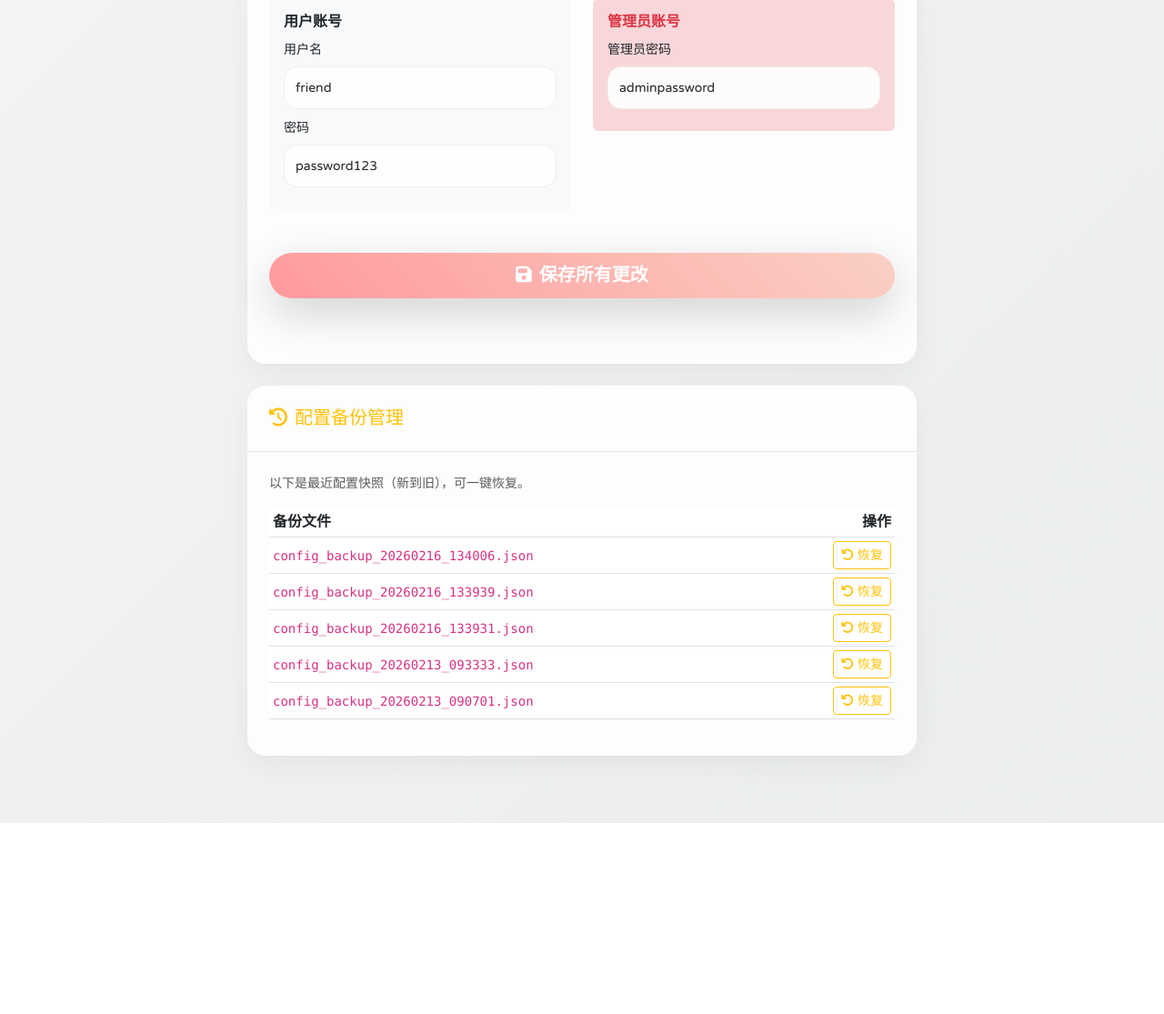
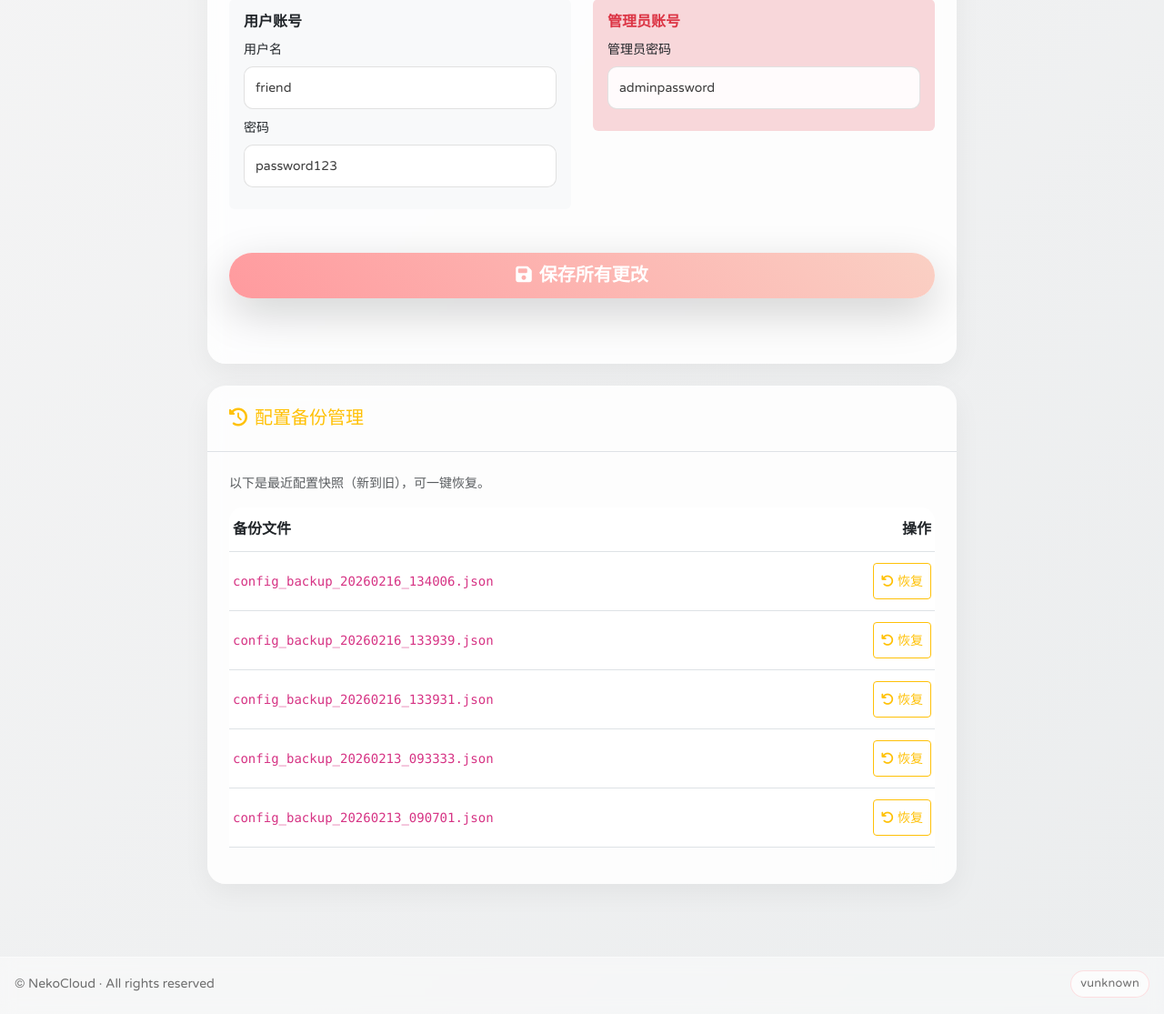
Before and after one commit to llulun/NekoCloud, a Flask app: page /admin in a window 1280 px wide. Shown: the part 2618-3733 px from the top of the page at 91% size. Before the commit the page ends 3523 px from the top, so only its background shows below. Run offline with Flask 3, Linux system fonts and the light colour scheme; the visitor is signed in with stand-in values (Sample User, id 1); some libraries are stand-ins or nearby versions.

Commit message:
feat(ui): show app version in footer and polish global styles

```diff
--- a/app.py
+++ b/app.py
@@ -11,6 +11,7 @@ from flask_limiter.util import get_remote_address
 from flask_wtf.csrf import CSRFProtect
 import shutil
 import re
+import subprocess
 
 app = Flask(__name__)
 
@@ -40,6 +41,36 @@ CONFIG_FILE = 'config.json'
 BACKUP_DIR = 'backups'
 MAX_BACKUP_FILES = 20
 BACKUP_PATTERN = re.compile(r'^config_backup_\d{8}_\d{6}\.json$')
+
+
+def get_app_version():
+    """
+    Resolve app version from deployment/build metadata.
+    Priority: explicit env var -> git describe -> unknown.
+    """
+    env_version = os.environ.get('APP_VERSION') or os.environ.get('NEKOCLOUD_VERSION')
+    if env_version:
+        return env_version.strip()
+
+    try:
+        git_version = subprocess.check_output(
+            ['git', 'describe', '--tags', '--always', '--dirty'],
+            stderr=subprocess.DEVNULL,
+            text=True
+        ).strip()
+        if git_version:
+            return git_version
+    except Exception:
+        app.logger.warning("APP_VERSION not set and git describe is unavailable; using fallback version.")
+
+    return "unknown"
+
+
+@app.context_processor
+def inject_global_template_vars():
+    return {
+        'app_version': get_app_version()
+    }
 
 def create_config_backup():
     """Create timestamped config backups and keep only the latest N files."""
--- a/templates/layout.html
+++ b/templates/layout.html
@@ -14,21 +14,39 @@
     <style>
         :root {
             --primary-color: #ff9a9e;
+            --primary-color-strong: #f07f84;
             --secondary-color: #fecfef;
             --accent-color: #a18cd1;
             --bg-gradient: linear-gradient(135deg, #fdfbfb 0%, #ebedee 100%);
             --card-bg: rgba(255, 255, 255, 0.85);
             --glass-border: 1px solid rgba(255, 255, 255, 0.3);
             --shadow-soft: 0 10px 30px rgba(0, 0, 0, 0.05);
+            --shadow-md: 0 14px 35px rgba(0, 0, 0, 0.12);
             --radius-lg: 20px;
             --radius-md: 15px;
+            --radius-sm: 10px;
+            --text-primary: #3d3d3d;
+            --text-secondary: #6f6f6f;
+            --surface-subtle: rgba(255, 255, 255, 0.65);
+            --surface-hover: rgba(255, 255, 255, 0.92);
+            --border-subtle: rgba(255, 255, 255, 0.45);
+            --transition-base: 0.2s ease;
         }
 
         body {
             font-family: 'Varela Round', 'Noto Sans SC', sans-serif;
             background: var(--bg-gradient);
             min-height: 100vh;
-            color: #4a4a4a;
+            color: var(--text-primary);
+            display: flex;
+            flex-direction: column;
+        }
+
+        main.page-shell {
+            flex: 1;
+            width: min(100%, 1280px);
+            margin: 100px auto 0;
+            padding: 0 16px 56px;
         }
 
         .glass-card {
@@ -38,12 +56,13 @@
             border-radius: var(--radius-lg);
             border: var(--glass-border);
             box-shadow: var(--shadow-soft);
-            transition: transform 0.3s ease, box-shadow 0.3s ease;
+            transition: transform var(--transition-base), box-shadow var(--transition-base), border-color var(--transition-base);
         }
 
         .glass-card:hover {
-            transform: translateY(-5px);
-            box-shadow: 0 15px 35px rgba(0, 0, 0, 0.1);
+            transform: translateY(-3px);
+            box-shadow: var(--shadow-md);
+            border-color: var(--border-subtle);
         }
 
         .btn-primary {
@@ -53,19 +72,47 @@
             padding: 10px 25px;
             font-weight: 600;
             box-shadow: 0 4px 15px rgba(255, 154, 158, 0.4);
-            transition: all 0.3s ease;
+            transition: transform var(--transition-base), box-shadow var(--transition-base), filter var(--transition-base);
         }
 
-        .btn-primary:hover {
+        .btn {
+            min-height: 40px;
+            transition: transform var(--transition-base), box-shadow var(--transition-base), filter var(--transition-base);
+        }
+
+        .btn:hover {
+            filter: brightness(1.02);
+        }
+
+        .btn:active {
+            transform: translateY(1px);
+        }
+
+        .btn:disabled,
+        .btn.disabled {
+            opacity: 0.65;
+            cursor: not-allowed;
+            box-shadow: none !important;
+        }
+
+        .btn-primary:hover,
+        .btn-primary:focus-visible {
             background: linear-gradient(45deg, #fad0c4, #ff9a9e);
-            transform: scale(1.05);
+            transform: translateY(-1px);
             box-shadow: 0 6px 20px rgba(255, 154, 158, 0.6);
+        }
+
+        .btn-primary:focus-visible,
+        .btn-success:focus-visible,
+        .btn-outline-warning:focus-visible {
+            outline: none;
+            box-shadow: 0 0 0 0.2rem rgba(255, 154, 158, 0.28);
         }
 
         .navbar {
             background: rgba(255, 255, 255, 0.9);
             backdrop-filter: blur(10px);
-            box-shadow: 0 2px 10px rgba(0,0,0,0.05);
+            box-shadow: 0 2px 12px rgba(0, 0, 0, 0.06);
         }
 
         .navbar-brand {
@@ -76,15 +123,47 @@
         }
 
         .form-control {
-            border-radius: var(--radius-md);
-            border: 1px solid #eee;
+            border-radius: var(--radius-sm);
+            border: 1px solid rgba(224, 224, 224, 0.95);
             padding: 12px;
             background: rgba(255, 255, 255, 0.9);
+            color: var(--text-primary);
+            transition: border-color var(--transition-base), box-shadow var(--transition-base), background-color var(--transition-base);
+        }
+
+        .form-control::placeholder {
+            color: #a5a5a5;
         }
 
         .form-control:focus {
             border-color: var(--primary-color);
             box-shadow: 0 0 0 0.2rem rgba(255, 154, 158, 0.25);
+        }
+
+        .form-control:disabled,
+        .form-control[readonly] {
+            background: rgba(245, 245, 245, 0.9);
+            color: var(--text-secondary);
+        }
+
+        .list-group-item-action {
+            transition: background-color var(--transition-base), transform var(--transition-base), border-color var(--transition-base);
+        }
+
+        .list-group-item-action:hover,
+        .list-group-item-action:focus {
+            background-color: var(--surface-hover) !important;
+            border-color: rgba(255, 154, 158, 0.3) !important;
+            transform: translateY(-1px);
+        }
+
+        .table-responsive {
+            border-radius: var(--radius-md);
+        }
+
+        .table > :not(caption) > * > * {
+            padding-top: 0.75rem;
+            padding-bottom: 0.75rem;
         }
 
         /* Loading Spinner */
@@ -110,6 +189,99 @@
         /* Toast Container */
         .toast-container {
             z-index: 1055;
+        }
+
+        .app-footer {
+            margin-top: auto;
+            border-top: 1px solid rgba(255, 255, 255, 0.45);
+            background: rgba(255, 255, 255, 0.45);
+            backdrop-filter: blur(8px);
+        }
+
+        .app-footer-inner {
+            width: min(100%, 1280px);
+            margin: 0 auto;
+            padding: 14px 16px 18px;
+            color: var(--text-secondary);
+            font-size: 0.875rem;
+            display: flex;
+            align-items: center;
+            justify-content: space-between;
+            gap: 10px;
+        }
+
+        .version-badge {
+            display: inline-flex;
+            align-items: center;
+            padding: 4px 10px;
+            border-radius: 999px;
+            border: 1px solid rgba(255, 154, 158, 0.3);
+            background: var(--surface-subtle);
+            color: var(--text-secondary);
+            font-size: 0.8rem;
+            letter-spacing: 0.02em;
+            transition: background-color var(--transition-base), border-color var(--transition-base);
+        }
+
+        .version-badge:hover {
+            background: var(--surface-hover);
+            border-color: rgba(255, 154, 158, 0.45);
+        }
+
+        @media (max-width: 767.98px) {
+            .app-footer-inner {
+                flex-direction: column;
+                align-items: flex-start;
+                gap: 8px;
+            }
+
+            main.page-shell {
+                margin-top: 88px;
+                padding-bottom: 36px;
+            }
+        }
+
+        @media (prefers-color-scheme: dark) {
+            :root {
+                --bg-gradient: linear-gradient(135deg, #191a1d 0%, #24262d 100%);
+                --card-bg: rgba(33, 35, 42, 0.85);
+                --glass-border: 1px solid rgba(255, 255, 255, 0.08);
+                --text-primary: #ececf1;
+                --text-secondary: #b0b3bd;
+                --surface-subtle: rgba(255, 255, 255, 0.05);
+                --surface-hover: rgba(255, 255, 255, 0.1);
+                --border-subtle: rgba(255, 255, 255, 0.14);
+                --shadow-soft: 0 10px 30px rgba(0, 0, 0, 0.35);
+                --shadow-md: 0 14px 35px rgba(0, 0, 0, 0.45);
+            }
+
+            .navbar,
+            .app-footer {
+                background: rgba(28, 30, 36, 0.8);
+            }
+
+            .app-footer {
+                border-top-color: rgba(255, 255, 255, 0.1);
+            }
+
+            .form-control {
+                background: rgba(35, 38, 46, 0.92);
+                border-color: rgba(255, 255, 255, 0.12);
+                color: var(--text-primary);
+            }
+
+            .form-control::placeholder {
+                color: #838792;
+            }
+
+            .text-muted {
+                color: var(--text-secondary) !important;
+            }
+
+            .bg-light {
+                background-color: rgba(255, 255, 255, 0.06) !important;
+                color: var(--text-primary) !important;
+            }
         }
     </style>
 </head>
@@ -147,7 +319,7 @@
     </nav>
 
     <!-- Content -->
-    <div class="container" style="margin-top: 100px; padding-bottom: 50px;">
+    <main class="page-shell">
         <!-- Flash Messages -->
         {% with messages = get_flashed_messages(with_categories=true) %}
             {% if messages %}
@@ -167,7 +339,14 @@
         {% endwith %}
 
         {% block content %}{% endblock %}
-    </div>
+    </main>
+
+    <footer class="app-footer">
+        <div class="app-footer-inner">
+            <div>© {{ config.get('site_title', 'NekoCloud') }} · All rights reserved</div>
+            <div class="version-badge" title="Application Version">v{{ app_version }}</div>
+        </div>
+    </footer>
 
     <!-- Scripts -->
     <script src="https://cdn.jsdelivr.net/npm/bootstrap@5.3.0/dist/js/bootstrap.bundle.min.js"></script>
```
